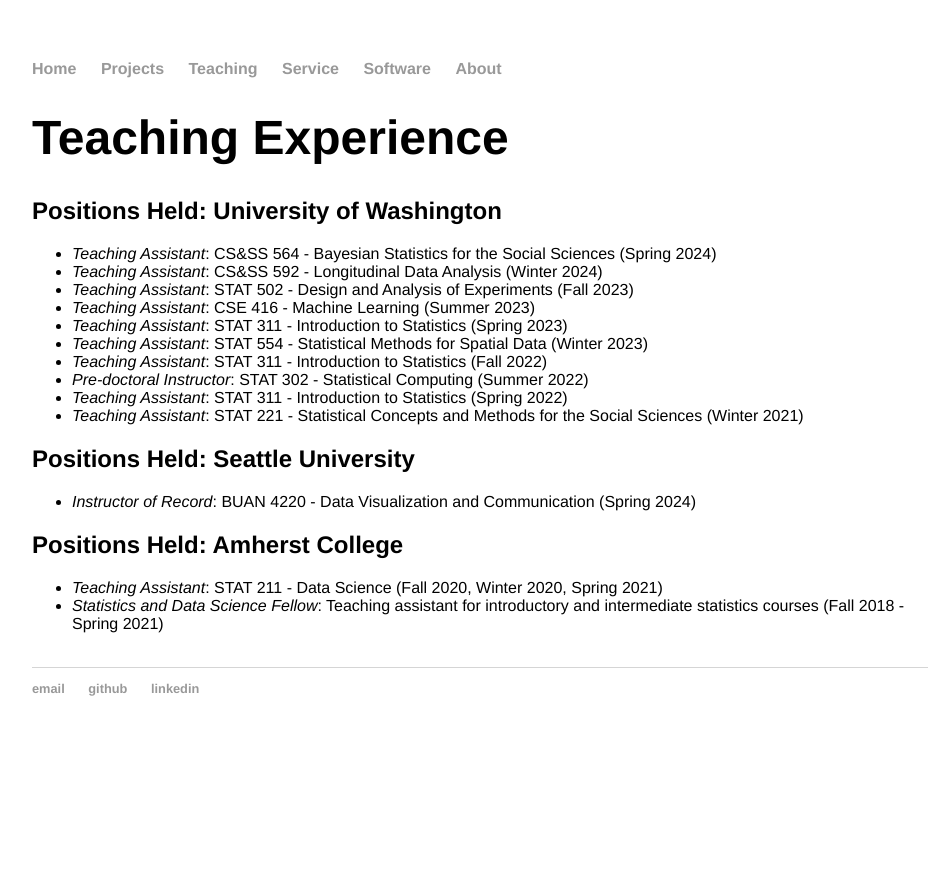
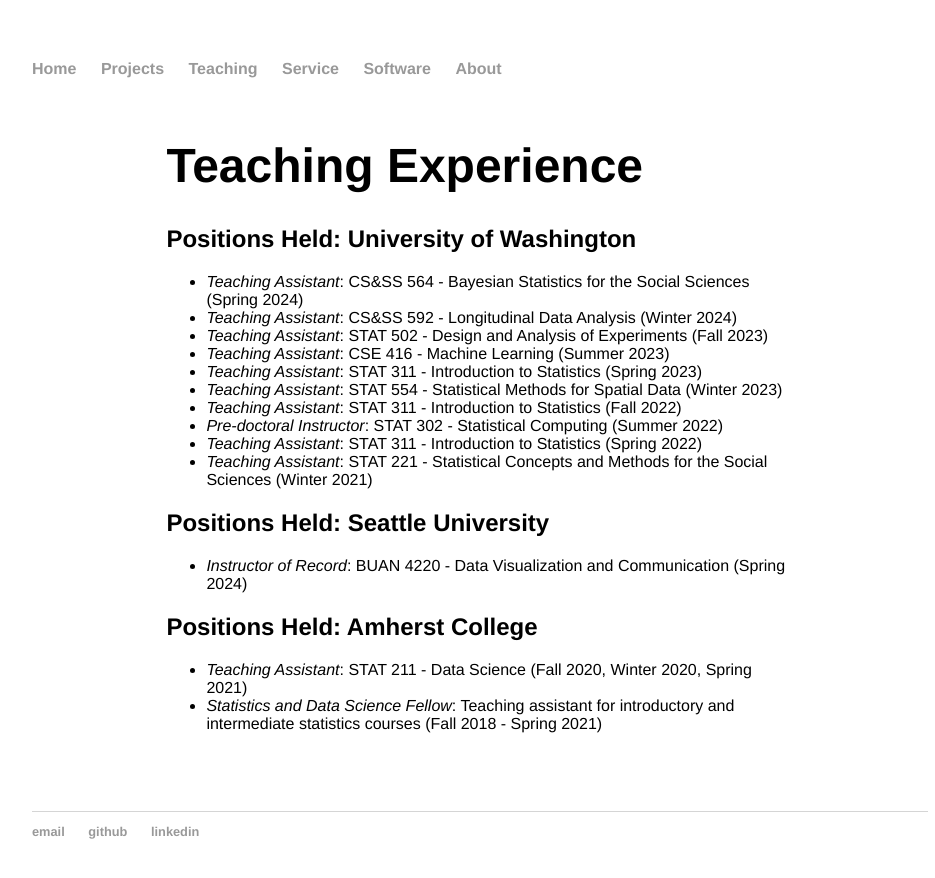
Before and after one commit to aboskovic21/aboskovic21.github.io, a Jekyll site: the page built from teaching/index.html, in a window 1280 px wide. Shown: the top 878 px of the page, without its empty margins (160-1095 px from the left). Built offline with Jekyll 4.4.1, drawn with Linux system fonts in a browser that asks for light colours.

Commit message:
adding software and css updates

```diff
--- a/css/main.css
+++ b/css/main.css
@@ -1,12 +1,17 @@
 body {
     margin: 60px auto;
     width: 70%;
-    font-family:'Helvetica', 'Arial', 'Sans-Serif'; /* Add this line */
+    font-family:'Helvetica', 'Arial', 'Sans-Serif';
 }
 div.blurb {
     margin: 60px auto;
     width: 70%;
-    font-family: 'Helvetica', 'Arial', 'Sans-Serif'; /* Ensures the same font as body */
+    font-family: 'Helvetica', 'Arial', 'Sans-Serif';
+}
+div.teaching-experience {
+    margin: 60px auto;
+    width: 70%;
+    font-family: 'Helvetica', 'Arial', 'Sans-Serif';
 }
 nav ul, footer ul {
     font-family:'Helvetica', 'Arial', 'Sans-Serif';
--- a/software/index.html
+++ b/software/index.html
@@ -3,5 +3,8 @@
 permalink: /software/
 layout: default
 ---
+<div class="blurb">
+	<h1>Software</h1>
 
-<h1>Software</h1>
+  I have helped develop the <a><href = https://cran.r-project.org/web/packages/surveyPrev/index.html>surveyPrev</a> R pacakge, a small area estimation package for prevalence mapping of binary indicators.
+</div>
```
